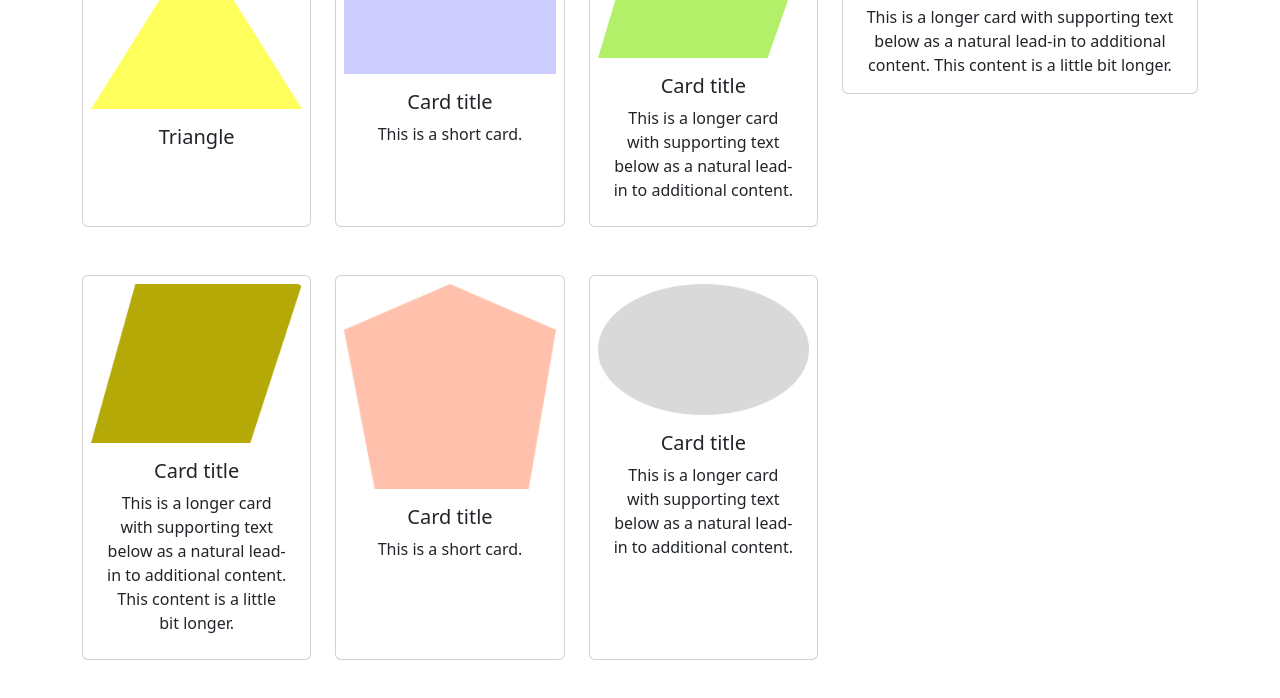
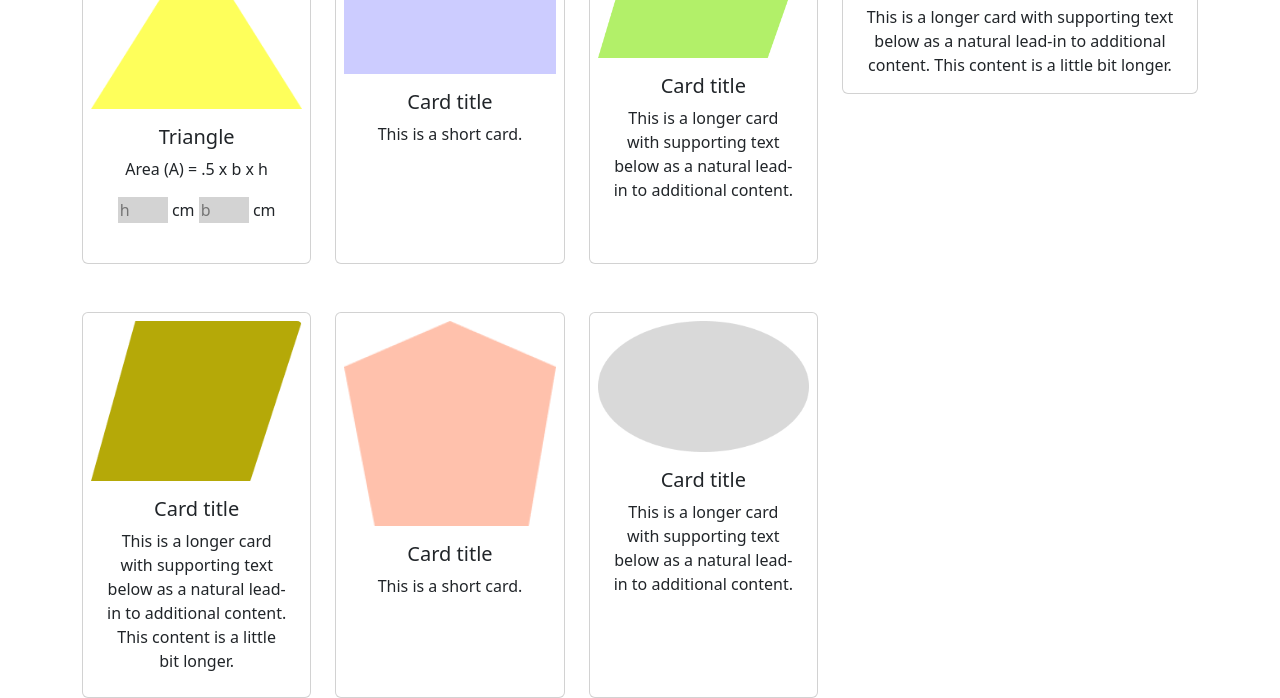
Before and after one commit to Utsho11/Geometry-Genius, a plain HTML site: page index.html in a window 1280 px wide. Shown: the part 190-888 px from the top of the page. Before the commit the page ends 850 px from the top, so only its background shows below. Drawn offline with nearby package versions, Linux system fonts and the light colour scheme.

Commit message:
triangle-html added

```diff
--- a/index.html
+++ b/index.html
@@ -5,6 +5,7 @@
     <meta name="viewport" content="width=device-width, initial-scale=1">
     <title>Geometry Genius</title>
     <link href="https://cdn.jsdelivr.net/npm/bootstrap@5.3.0-alpha1/dist/css/bootstrap.min.css" rel="stylesheet" integrity="sha384-GLhlTQ8iRABdZLl6O3oVMWSktQOp6b7In1Zl3/Jr59b6EGGoI1aFkw7cmDA6j6gD" crossorigin="anonymous">
+    <link rel="stylesheet" href="styles/style.css">
   </head>
   <body class="px-3">
     <header class="mb-4">
@@ -28,7 +29,8 @@
                     <img src="images/triangle.png" class="card-img-top" alt="...">
                     <div class="card-body">
                       <h5 class="card-title">Triangle</h5>
-                      <p class="card-text"></p>
+                      <p class="card-text">Area (A) = .5 x b x h</p>
+                      <p><input class="input-field" type="text" placeholder="h"> cm <input class="input-field" type="text" placeholder="b"> cm</p>
                     </div>
                   </div>
                 </div>
--- /dev/null
+++ b/styles/style.css
@@ -0,0 +1,5 @@
+.input-field{
+    width: 50px;
+    background-color: lightgrey;
+    border: none;
+}
```
